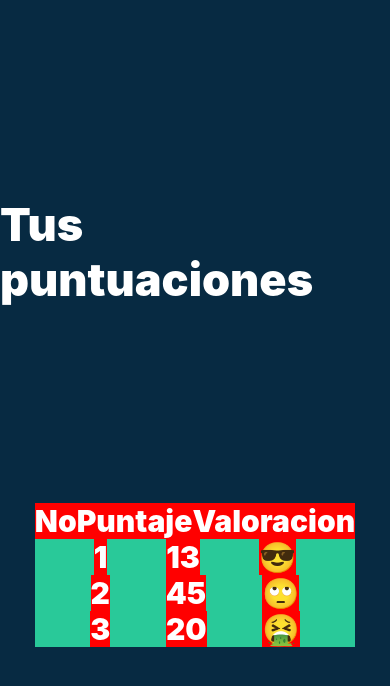
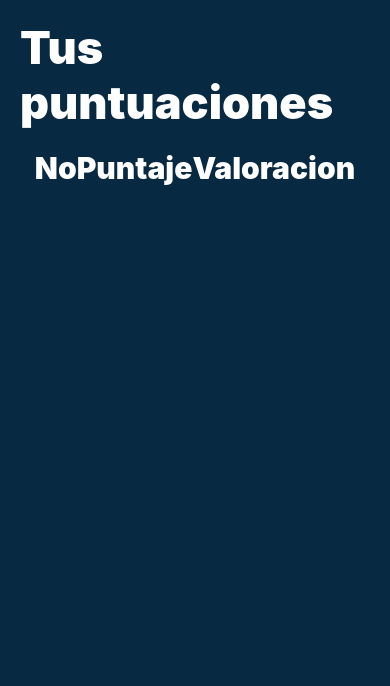
Before and after one commit to areyesarean/memoryGame, a React Native app: screen /Scores in a window 390 px wide. Shown: the top 686 px of the page. Built offline with nearby package versions, Linux system fonts and the light colour scheme.

Commit message:
Add score

```diff
--- a/src/Contexts/ContextProvider.tsx
+++ b/src/Contexts/ContextProvider.tsx
@@ -1,6 +1,6 @@
 import AsyncStorage from "@react-native-async-storage/async-storage";
 import React, { useState, useMemo, useCallback, useEffect } from "react";
-import { ContextGame, NamePacks, Packs } from "./ContextGame";
+import { ContextGame, NamePacks, Packs, Score } from "./ContextGame";
 
 interface Props {
   children: React.ReactNode;
@@ -22,6 +22,13 @@ let allPacks: Packs = {
 
 export default function ContextProvider({ children }: Props) {
   const [packSelect, setPackSelect] = useState<string[]>(allPacks.pack0);
+  const [score, setScore] = useState<Score[]>([]);
+
+  useEffect(() => {
+    console.log(score);
+
+  }, [score])
+
 
   const handlePackSelect = useCallback(
     (pack: NamePacks) => {
@@ -38,9 +45,36 @@ export default function ContextProvider({ children }: Props) {
     [setPackSelect]
   );
 
+  const saveScore = useCallback(
+    (scoreNew: Score) => {
+
+      const saveScoreLocal = async () => {
+        try {
+          const scoreStringify = JSON.stringify([...score, scoreNew]);
+          console.log("Stringify");
+          console.log(scoreStringify);
+
+          await AsyncStorage.setItem("@score", scoreStringify);
+          console.log("Score saved");
+        } catch (e) {
+          console.log(e);
+        }
+      };
+      saveScoreLocal();
+    },
+    [score]
+  );
+
   const value = useMemo(
-    () => ({ packSelect, packs: allPacks, handlePackSelect }),
-    [packSelect]
+    () => ({
+      packSelect,
+      packs: allPacks,
+      handlePackSelect,
+      score,
+      saveScore,
+      setScore,
+    }),
+    [packSelect, score]
   );
 
   return <ContextGame.Provider value={value}>{children}</ContextGame.Provider>;
--- a/src/Screens/Payload.tsx
+++ b/src/Screens/Payload.tsx
@@ -5,7 +5,7 @@ import Card from "../Components/Card";
 import useGameContext from "../Hooks/useGameContext";
 
 export default function Payload() {
-  const { packSelect } = useGameContext();
+  const { packSelect, saveScore } = useGameContext();
   const [cards, setCards] = useState(() =>
     [...packSelect, ...packSelect].sort(() => Math.random() - 0.5)
   );
@@ -13,7 +13,21 @@ export default function Payload() {
   const [matchedCard, setMatchedCard] = useState<number[]>([]); //Parejas encontradas
   const [selectedCard, setSelectedCard] = useState<number[]>([]); //Cartas Seleccionadas
 
+  const getValoracion = () => {
+    if (mov === 12) return "🤯😲";
+    if (mov >= 13 && mov <= 15) return "😮";
+    if (mov >= 16 && mov <= 20) return "🤩";
+    if (mov >= 21 && mov <= 25) return "🙄";
+    if (mov >= 26 && mov <= 30) return "🤢";
+    if (mov >= 31 && mov <= 35) return "🤮";
+    if (mov > 35) return "🤡";
+  };
   useEffect(() => {
+
+    if (matchedCard.length === cards.length) {
+      console.log("Win");
+      saveScore({ score: mov, emoji: getValoracion() || "😴" });
+    }
     /*
      * Si volteas solo una tarjeta y no vuelves a seleccionar otra
      * en menos de 2 segundos la tarjeta se voltea
@@ -38,6 +52,8 @@ export default function Payload() {
       const timeoutId = setTimeout(() => setSelectedCard([]), 1000);
       return () => clearTimeout(timeoutId);
     }
+
+
   }, [selectedCard]);
 
   const handleOnPress = (index: number) => {
@@ -46,7 +62,9 @@ export default function Payload() {
     setMov((mov) => mov + 1);
   };
 
-  const PlayerWin = () => matchedCard.length === cards.length;
+  const PlayerWin = () => {
+    return matchedCard.length === cards.length
+  };
 
   const Reset = () => {
     setMatchedCard([]);
--- a/src/Screens/Scores.tsx
+++ b/src/Screens/Scores.tsx
@@ -1,18 +1,30 @@
 import { View, Text, StyleSheet } from "react-native";
-import React from "react";
-
-interface Score {
-  score: number;
-  emoji: string;
-}
-
-const scores: Score[] = [
-  { score: 13, emoji: "😎" },
-  { score: 45, emoji: "🙄" },
-  { score: 20, emoji: "🤮" },
-];
+import React, { useEffect } from "react";
+import useGameContext from "../Hooks/useGameContext";
+import AsyncStorage from "@react-native-async-storage/async-storage";
+import { Score } from "../Contexts/ContextGame";
 
 export default function Scores() {
+  const {score, setScore} = useGameContext()
+
+  const scoreSort = score.sort((a, b) => {
+    return a.score - b.score
+  } )
+  useEffect(() => {
+    const getScore = async () => {
+      try {
+        const score = await AsyncStorage.getItem("@score");
+        if (score !== null) {
+          const scoreParse: Score[] = JSON.parse(score);
+          setScore(scoreParse);
+        }
+      } catch (e) {
+        console.log(e);
+      }
+    };
+    getScore();
+  }, [])
+
   return (
     <View style={styles.container}>
       <Text style={styles.title}>Tus puntuaciones</Text>
@@ -22,7 +34,7 @@ export default function Scores() {
           <Text style={styles.text}>Puntaje</Text>
           <Text style={styles.text}>Valoracion</Text>
         </View>
-        {scores.map((score, index) => (
+        {scoreSort.map((score, index) => (
           <View key={index} style={styles.containerScore}>
             <Text style={styles.text}>{index + 1}</Text>
             <Text style={styles.text}>{score.score}</Text>
@@ -39,24 +51,23 @@ const styles = StyleSheet.create({
     flex: 1,
     backgroundColor: "#072a42",
     alignItems: "center",
-    justifyContent: "space-evenly",
+    justifyContent: "flex-start",
   },
   containerScore: {
     width: "100%",
     flexDirection: "row",
     justifyContent: "space-evenly",
     alignItems: "center",
-    backgroundColor: "#29c999"
   },
   text: {
     color: "#fff",
     fontSize: 30,
     fontWeight: "900",
-    backgroundColor: "red"
   },
   title: {
     color: "#fff",
     fontSize: 45,
     fontWeight: "900",
+    margin: 20
   },
 });
--- a/src/Screens/Welcome.tsx
+++ b/src/Screens/Welcome.tsx
@@ -3,7 +3,7 @@ import React, { useEffect } from "react";
 import ButtonMenu from "../Components/ButtonMenu";
 import AsyncStorage from "@react-native-async-storage/async-storage";
 import useGameContext from "../Hooks/useGameContext";
-import { NamePacks } from "../Contexts/ContextGame";
+import { NamePacks, Score } from "../Contexts/ContextGame";
 
 export default function Welcome() {
   const { handlePackSelect } = useGameContext();
@@ -28,7 +28,7 @@ export default function Welcome() {
       <View style={styles.containerButtons}>
         <ButtonMenu to="Payload" title="Jugar" />
         <ButtonMenu to="Packs" title="Packs de emojis" />
-        {/* <ButtonMenu to="Scores" title="Tus puntuaciones 🤓" /> */}
+        <ButtonMenu to="Scores" title="Puntuaciones" />
       </View>
       <Text style={styles.infoMe}>areyesarean 2022 v0.1</Text>
     </View>
```
Also changed, not shown: src/Contexts/ContextGame.ts (+7 -0 lines).
